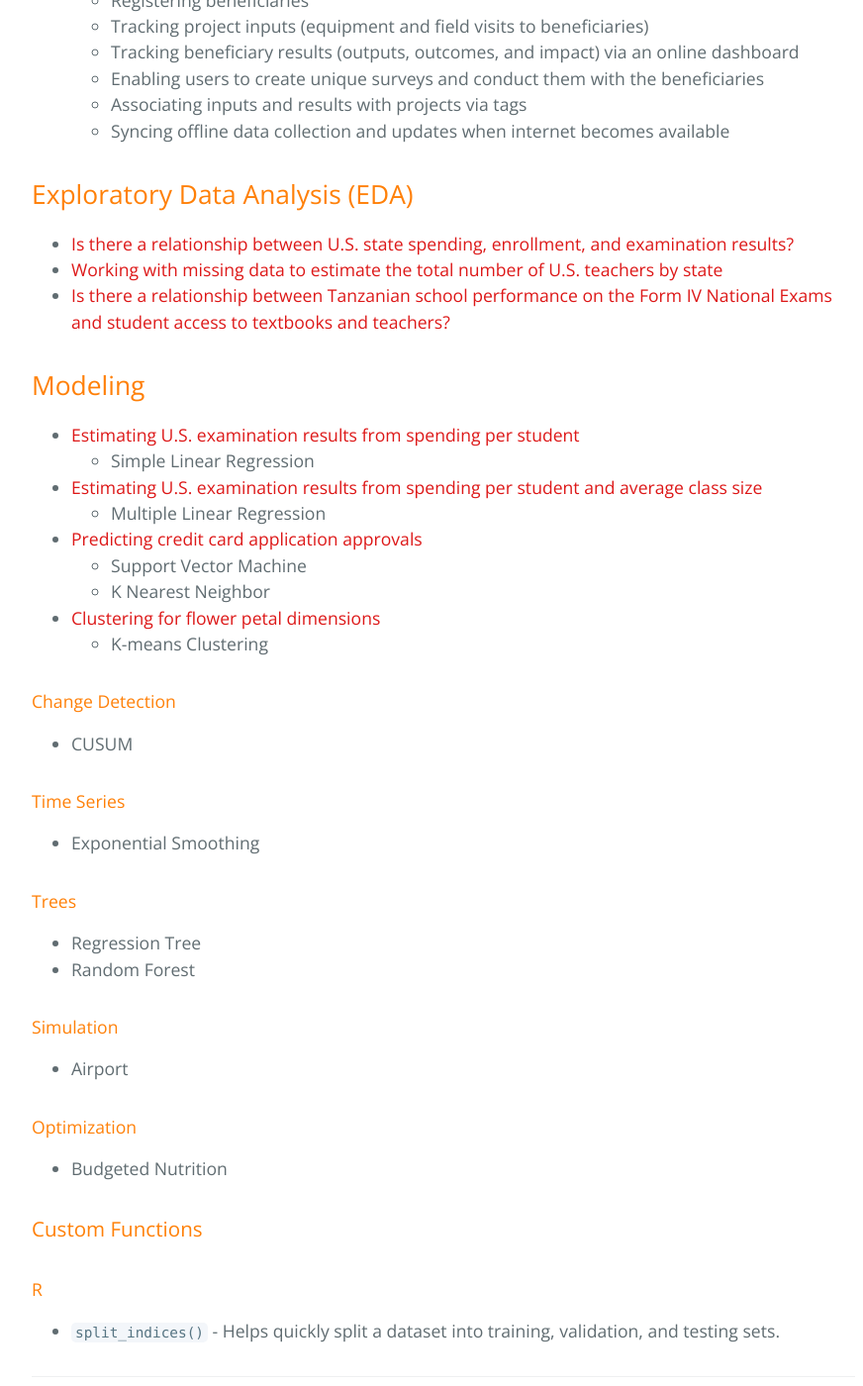
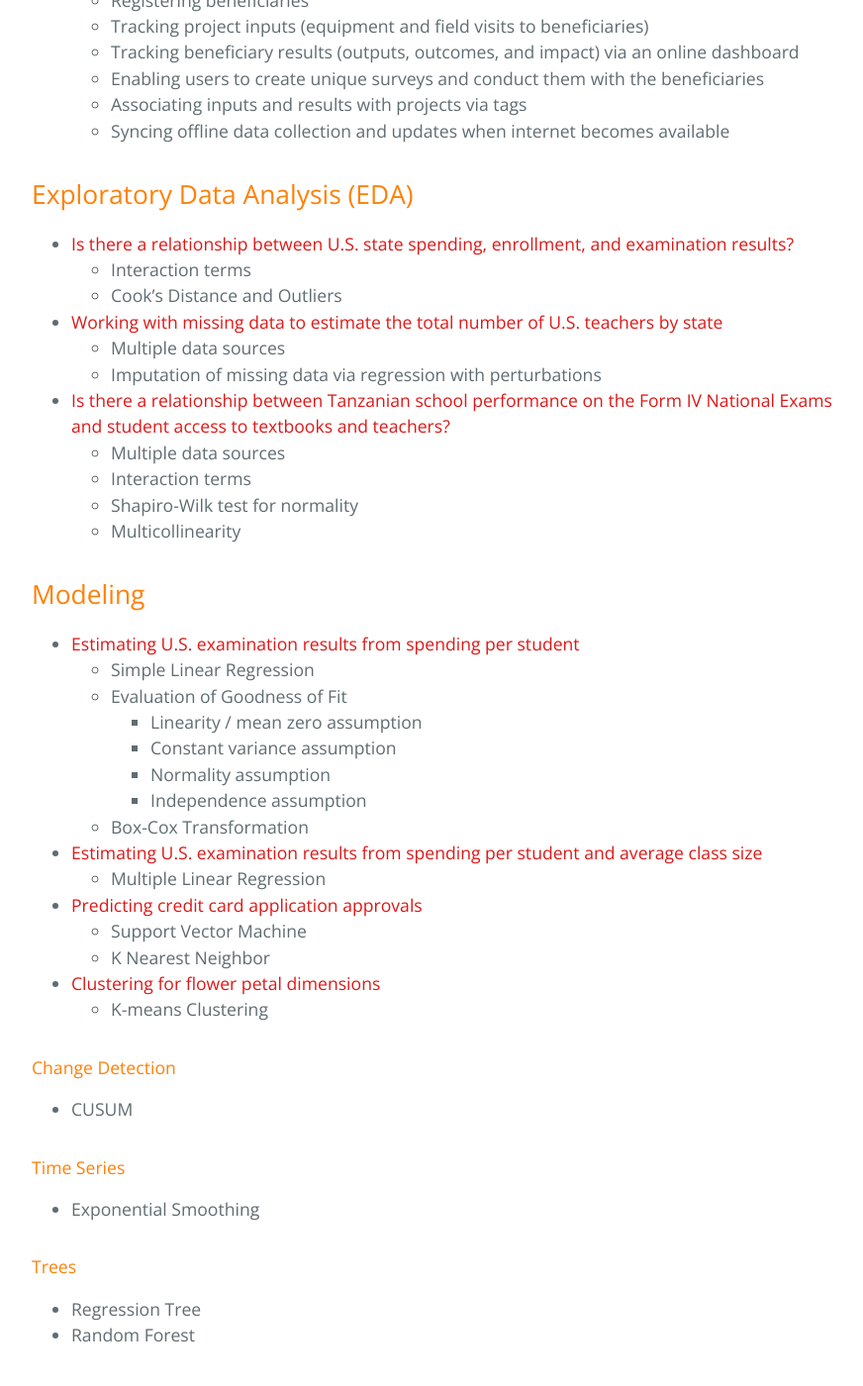
Before and after one commit to jmtritch/jmtritch.github.io, a Jekyll site: the page built from index.md, in a window 1280 px wide and 1400 px high, scrolled down 819 px. Shown: the whole window at 99% size, without its empty margins (192-1064 px from the left). Built offline with Jekyll 4.4.1, drawn with Linux system fonts in a browser that asks for light colours; our own code applies the rules of GitHub Pages for plain Markdown files.

Commit message:
Update index.md
More descriptive bullet points of each analysis

```diff
--- a/index.md
+++ b/index.md
@@ -21,13 +21,27 @@
 ## Exploratory Data Analysis (EDA) <a name="eda"></a>
 
 - [Is there a relationship between U.S. state spending, enrollment, and examination results?](/eda/us_state_education)
+    - Interaction terms
+    - Cook's Distance and Outliers
 - [Working with missing data to estimate the total number of U.S. teachers by state](eda/impute_us_teachers)
+    - Multiple data sources
+    - Imputation of missing data via regression with perturbations
 - [Is there a relationship between Tanzanian school performance on the Form IV National Exams and student access to textbooks and teachers?](eda/tz_stdnt_tchr_bks)
+    - Multiple data sources
+    - Interaction terms
+    - Shapiro-Wilk test for normality
+    - Multicollinearity
 
 ## Modeling <a name="model"></a>
 
 - [Estimating U.S. examination results from spending per student](/modeling/us_state_education)
     - Simple Linear Regression
+    - Evaluation of Goodness of Fit
+        - Linearity / mean zero assumption
+        - Constant variance assumption
+        - Normality assumption
+        - Independence assumption
+    - Box-Cox Transformation
 - [Estimating U.S. examination results from spending per student and average class size](/modeling/us_state_education_multi)
     - Multiple Linear Regression
 - [Predicting credit card application approvals](modeling/credit_card_apps)
```
